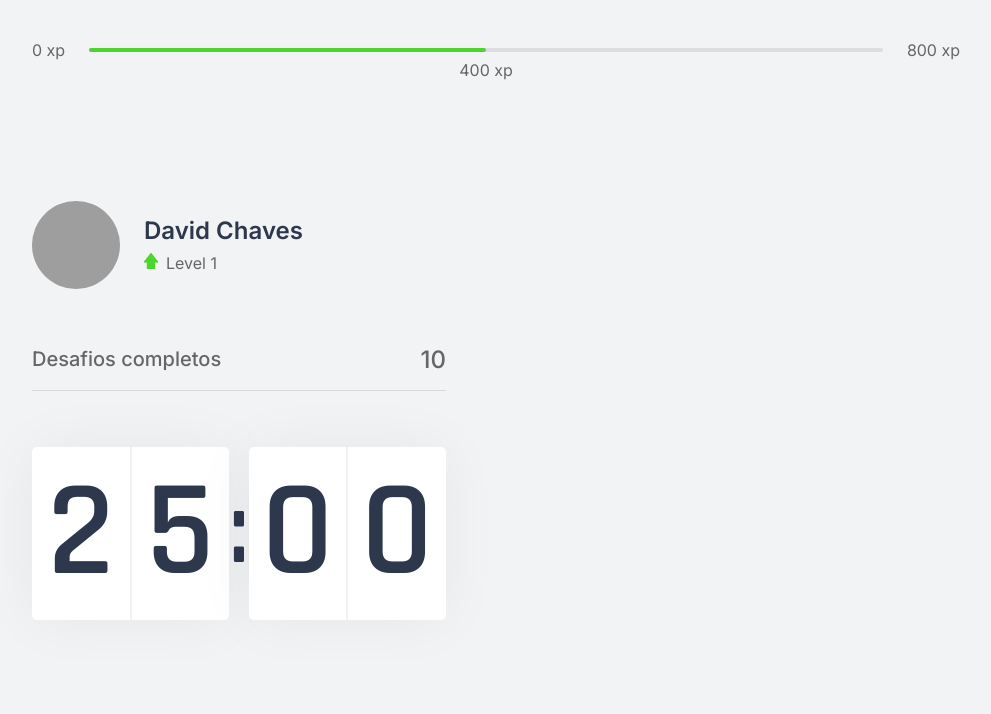
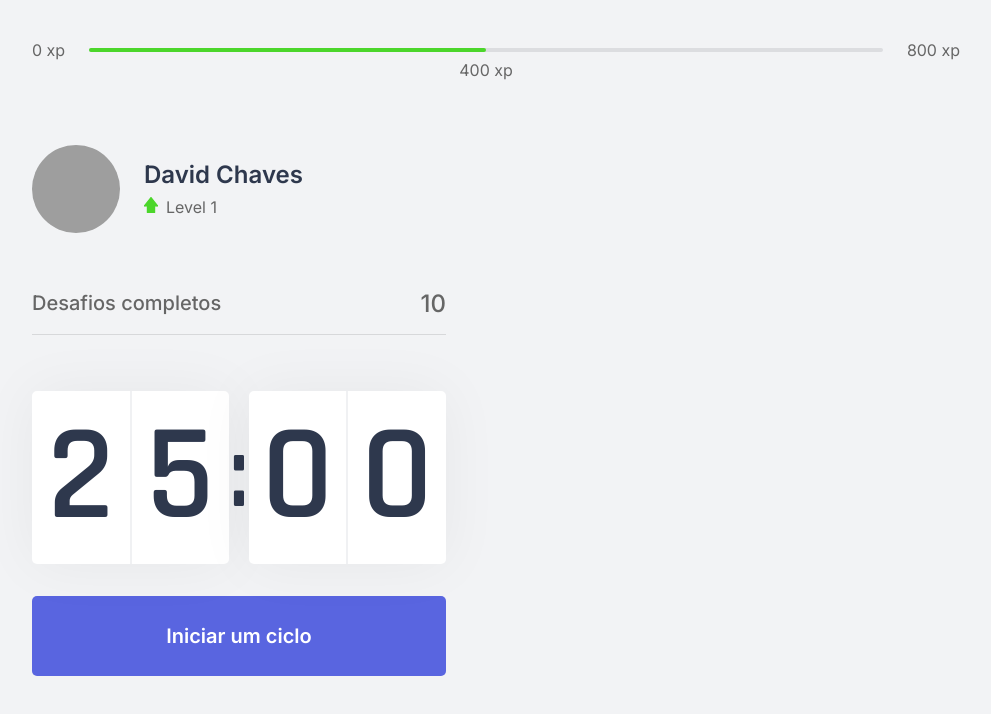
Before and after one commit to DavidChavess/Next-level-week-IV, a Next.js app: page / in a window 1280 px wide. Shown: the top 714 px of the page, without its empty margins (144-1135 px from the left). Built offline with nearby package versions, Linux system fonts and the light colour scheme; grey boxes are pictures that could not be loaded.

Commit message:
Botao iniciar ciclo

```diff
--- a/src/components/CountDown.tsx
+++ b/src/components/CountDown.tsx
@@ -2,6 +2,7 @@
 
 export function CountDown(){
   return (
+    <div>
       <div className={styles.countDownContainer} >
         <div>
           <span>2</span>
@@ -13,5 +14,9 @@
           <span>0</span>
         </div>
       </div>
+      <button type="button" className={styles.countDownButton} >
+        Iniciar um ciclo
+      </button>
+    </div>
   );
 }
--- a/src/pages/index.tsx
+++ b/src/pages/index.tsx
@@ -1,13 +1,19 @@
-import { Head } from "next/document";
 import { CompletedChallends } from "../components/CompletedChallends";
 import { CountDown } from "../components/CountDown";
 import { ExperienceBar } from "../components/ExperienceBar";
 import { Profile } from "../components/Profile";
+
+import { Head } from "next/document";
+
 import styles from '../styles/pages/Home.module.css';
 
 export default function Home() {
   return (
     <div className= {styles.container}  >
+      <head >
+        <title>Move.it</title>
+      </head>
+
       <ExperienceBar />
       <section>
         <div>
@@ -20,10 +26,6 @@
 
         </div>
       </section>
-
-      <footer>
-
-      </footer>
     </div>
   )
 }
--- a/src/styles/components/CountDown.module.css
+++ b/src/styles/components/CountDown.module.css
@@ -36,3 +36,29 @@
     font-size: 6.25rem;
     margin: 0, 0.5rem;
 }
+
+.countDownButton{
+    width: 100%;
+    height: 5rem;
+
+    margin-top: 2rem;
+
+    display: flex;
+    justify-content: center;
+    align-items: center;
+
+    border: 0;
+    border-radius: 5px;
+
+    background: var(--blue);
+    color: var(--white);
+
+    font-size: 1.25rem;
+    font-weight: 600;
+
+    transition: background-color 0.2s;
+}
+
+.countDownButton:hover{
+    background-color: var(--blue-dark);
+}
```
Lines whose indentation alone changed are shown as unchanged.
